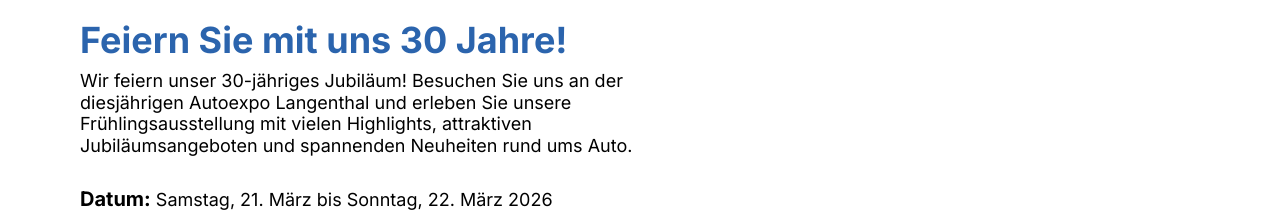
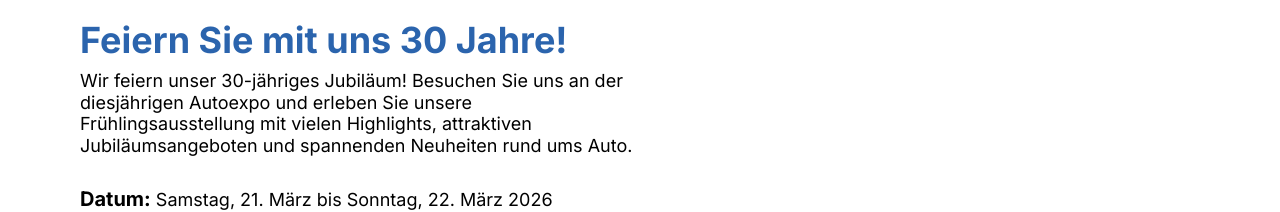
Before and after one commit to StuckiSimon/stucki-roggwil, a Next.js app in the folder website/: page /spring-exhibition in a window 1280 px wide. Shown: the part 401-613 px from the top of the page. Built offline with nearby package versions, Linux system fonts and the light colour scheme.

Commit message:
Drop Langenthal as to avoid confusion

```diff
--- a/website/src/app/spring-exhibition/page.tsx
+++ b/website/src/app/spring-exhibition/page.tsx
@@ -10,9 +10,9 @@ import { SectionLead } from '@/visual-components/section-lead/section-lead';
 import { usePathBuilder } from '@/core/router/use-path-builder';
 
 export const metadata: Metadata = {
-  title: 'Frühlingsausstellung – 30 Jahre Garage Stucki AG während der Autoexpo Langenthal',
+  title: 'Frühlingsausstellung – 30 Jahre Garage Stucki AG während der Autoexpo',
   description:
-    'Feiern Sie mit uns 30 Jahre Garage Stucki AG! Besuchen Sie unsere Frühlingsausstellung während der Autoexpo Langenthal und entdecken Sie attraktive Angebote und Neuheiten.',
+    'Feiern Sie mit uns 30 Jahre Garage Stucki AG! Besuchen Sie unsere Frühlingsausstellung während der Autoexpo und entdecken Sie attraktive Angebote und Neuheiten.',
 };
 
 export default async function SpringExhibition() {
@@ -26,7 +26,7 @@ export default async function SpringExhibition() {
           <Spacer size="07" />
           <SectionLead
             lead="Feiern Sie mit uns 30 Jahre!"
-            leadText="Wir feiern unser 30-jähriges Jubiläum! Besuchen Sie uns an der diesjährigen Autoexpo Langenthal und erleben Sie unsere Frühlingsausstellung mit vielen Highlights, attraktiven Jubiläumsangeboten und spannenden Neuheiten rund ums Auto."
+            leadText="Wir feiern unser 30-jähriges Jubiläum! Besuchen Sie uns an der diesjährigen Autoexpo und erleben Sie unsere Frühlingsausstellung mit vielen Highlights, attraktiven Jubiläumsangeboten und spannenden Neuheiten rund ums Auto."
           />
           <Spacer size="07" />
         </GridItem>
```
